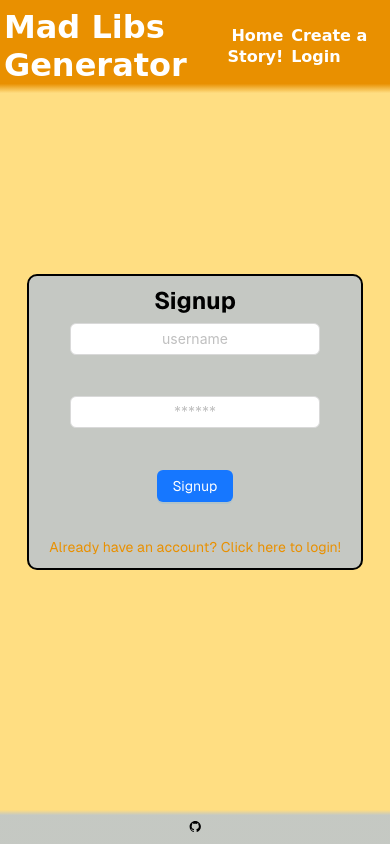
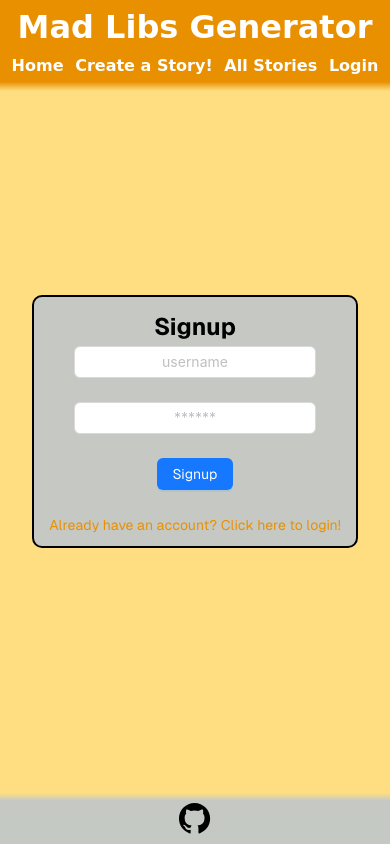
Before and after one commit to RCLobster/team-M-s-project-3, a React (Vite) app in the folder client/: page /signup in a window 390 px wide. Built offline with nearby package versions, Linux system fonts and the light colour scheme.

Commit message:
added media queries

```diff
--- a/client/src/App.css
+++ b/client/src/App.css
@@ -84,18 +84,16 @@ button {
     display: block;
 }
 
+.login-box h2{
+    margin: 5px;
+}
+
 .login-box a {
     color: var(--header);
-}
-
-.login-box a,
-.login-box input,
-.login-box button {
-    margin: 10px;
+    margin: 5px;
 }
 
 .login-box input {
-    margin: 1vh;
     width: 80%;
     text-align: center;
 }
@@ -204,7 +202,6 @@ header a {
     flex-direction: column;
     text-align: center;
     margin: 20px;
-    flex-grow: 1 0 50%;
 }
 
 .profile-window {
@@ -283,6 +280,81 @@ footer {
     color: #1e64a5;
 }
 
-@media (max-width: 1024px) {
+@media screen and (max-width: 1024px) {
+    #githubsvg {
+        display: flex;
+        transition: ease-in-out .2s;
+        color: black;
+        width: 9vw;
+        height: 8vw;
+    }
 
+    footer {
+        display: flex;
+        justify-content: center;
+        align-items: center;
+        background: linear-gradient(var(--clear) 0%, var(--sub-background) 15%);
+        width: 100%;
+        height: 6vh;
+        position: fixed;
+        bottom: 0;
+    }
+
+    header {
+        display: flex;
+        flex-direction: column;
+        align-items: center;
+        position: fixed;
+        top: 0;
+        z-index: 2;
+        width: 100%;
+        background: linear-gradient(var(--header) 90%, var(--clear) 100%);
+    }
+
+    nav{
+        justify-content: center;
+        text-align: center;
+        margin-bottom: 15px;
+    }
+
+    .nav-link {
+        margin: 1vh 1.5vw;
+        text-decoration: none;
+        color: white;
+        transition: ease-in-out 0.2s;
+        font-weight: bold;
+    }
+
+    .create-story-window {
+        height: 100%;
+    }
+
+    .create-story-window div {
+        display: flex;
+        justify-content: center;
+        margin: 10px;
+    }
+
+    .flex-parent {
+        display: flex;
+        flex-direction: column;
+    }
+
+    .story-blanks {
+        display: flex;
+        flex: 1 0 100%;
+        justify-content: center;
+        text-align: center;
+        flex-direction: column;
+    }
+
+    .finished-story {
+        flex: 1 0 100%;
+        font-size: 200%;
+        padding-right: 0;
+    }
+
+    .finished-story p {
+        text-align: justify;
+    }
 }
--- a/client/src/components/CompletedStory.jsx
+++ b/client/src/components/CompletedStory.jsx
@@ -21,7 +21,9 @@ export default function CompletedStory({ completeStoryId }) {
 
     const utterance = new SpeechSynthesisUtterance(finishedStory);
 
-    utterance.voice = voiceArr[6];
+    utterance.voice = voiceArr[1];
+
+    console.log(voiceArr);
 
     const speackVoice = async () => {
         var myTimeout;
--- a/client/src/components/Nav.jsx
+++ b/client/src/components/Nav.jsx
@@ -17,10 +17,13 @@ export default function Nav() {
                     <Link key={2} className="nav-link" to="/story-selector">
                         Create a Story!
                     </Link>,
-                    <Link key={3} className="nav-link" to="/me">
+                    <Link key={3} className="nav-link" to="/stories">
+                        All Stories
+                    </Link>,
+                    <Link key={4} className="nav-link" to="/me">
                         Profile
                     </Link>,
-                    <Link key={4} className="nav-link" onClick={logout}>
+                    <Link key={5} className="nav-link" onClick={logout}>
                         Logout
                     </Link>
                 ]}
@@ -36,7 +39,10 @@ export default function Nav() {
                     <Link key={2} className="nav-link" to="/story-selector">
                         Create a Story!
                     </Link>,
-                    <Link key={3} className="nav-link" to="/login">
+                    <Link key={3} className="nav-link" to="/stories">
+                        All Stories
+                    </Link>,
+                    <Link key={4} className="nav-link" to="/login">
                         Login
                     </Link>
                 ]}
--- a/client/src/pages/Login.jsx
+++ b/client/src/pages/Login.jsx
@@ -50,7 +50,7 @@ const Login = (props) => {
                         </p>
                     ) : (
                         <Form className="form login-form" onFinish={handleFormSubmit}>
-                            <div className="form-group">
+                            <Form.Item className="form-group">
                                 <Input
                                     className="form-input"
                                     placeholder="username"
@@ -58,8 +58,8 @@ const Login = (props) => {
                                     type="text"
                                     value={formState.username}
                                     onChange={handleChange} />
-                            </div>
-                            <div className="form-group">
+                            </Form.Item>
+                            <Form.Item className="form-group">
                                 <Input
                                     className="form-input"
                                     placeholder="******"
@@ -67,7 +67,7 @@ const Login = (props) => {
                                     type="password"
                                     value={formState.password}
                                     onChange={handleChange} />
-                            </div>
+                            </Form.Item>
                             <Form.Item className="form-group">
                                 <Button className="btn" type="primary" htmlType='submit' onClick={handleFormSubmit}>Login</Button>
                             </Form.Item>
```
